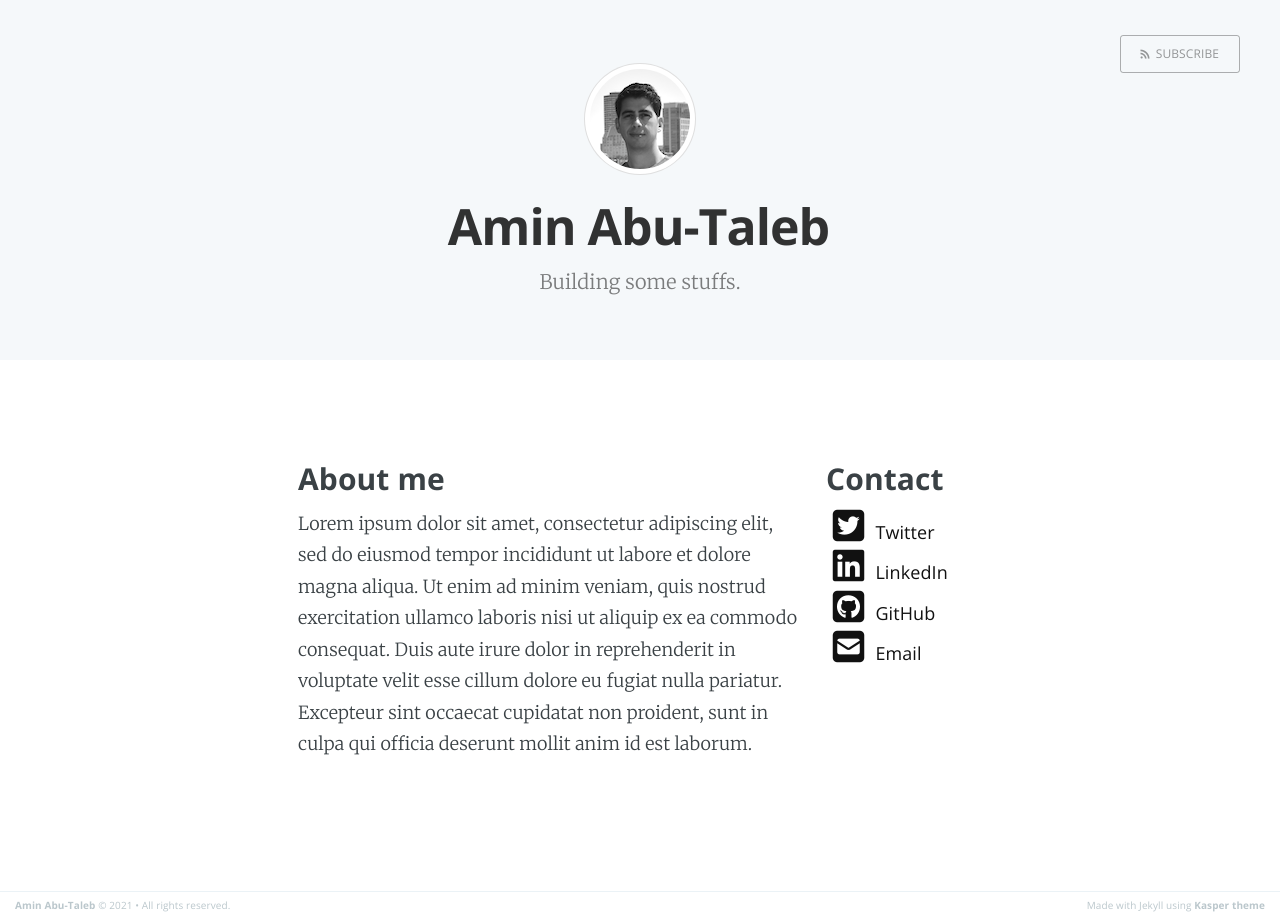
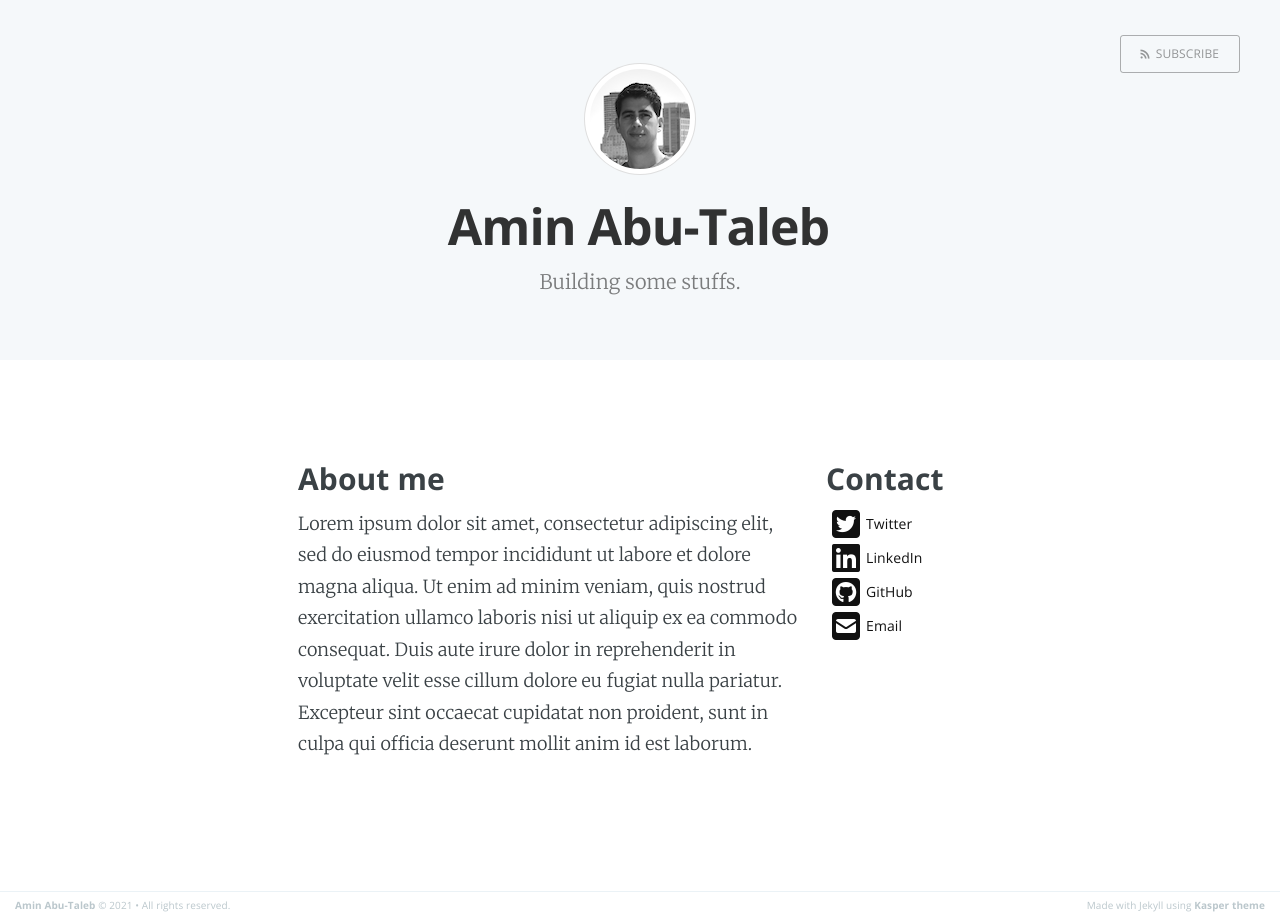
Before and after one commit to aabutaleb/aabutaleb.github.io, a Jekyll site: the page built from index.html, in a window 1280 px wide. Built offline with Jekyll 4.4.1, drawn with Linux system fonts in a browser that asks for light colours; nearby versions of some CDN libraries; the list of posts is cut into pages by our own code.

Commit message:
CSS hack

```diff
--- a/_includes/contact.html
+++ b/_includes/contact.html
@@ -1,9 +1,9 @@
 <div class="clearfix">
   {% for external_url_hash in site.contact_urls %}
     {% assign external_url = external_url_hash[1] %}
-    <a href="{{ external_url.url }}" target="_blank" class="col dark-gray width-120">
-      <i class="fa fa-fw fa-2x fa-{{ external_url.icon }} valign-middle"></i>
-      <span class="h5 header-font">{{ external_url.label }}</span>
+    <a href="{{ external_url.url }}" target="_blank" class="col dark-gray width-120 social">
+      <i class="fa fa-fw fa-2x fa-{{ external_url.icon }} valign-middle media_icon"></i>
+      <span class="h5 header-font social_title">{{ external_url.label }}</span>
     </a>
   {% endfor %}
 </div>
--- a/_sass/_custom-resets.scss
+++ b/_sass/_custom-resets.scss
@@ -20,6 +20,18 @@ h1, h2, h3, h4, h5, h6 {
   max-width: 38em;
 }
 
+.social {
+  font-size: 16px;
+  height: auto;
+  line-height: 1.5em;
+}
+
+.social_title {
+  line-height: 32px;
+  font-size: 14px;
+  float: right;
+}
+
 .header-font {
   @include header-font;
 }
```
